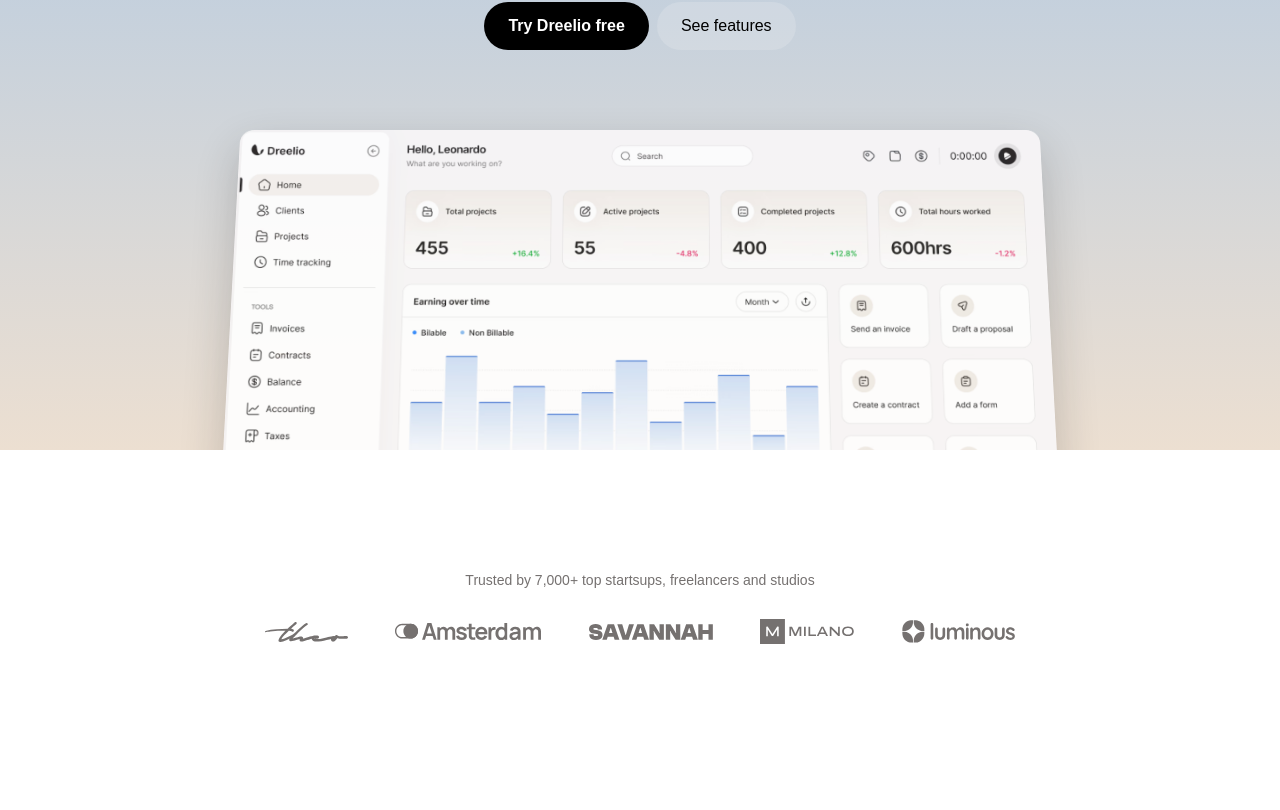
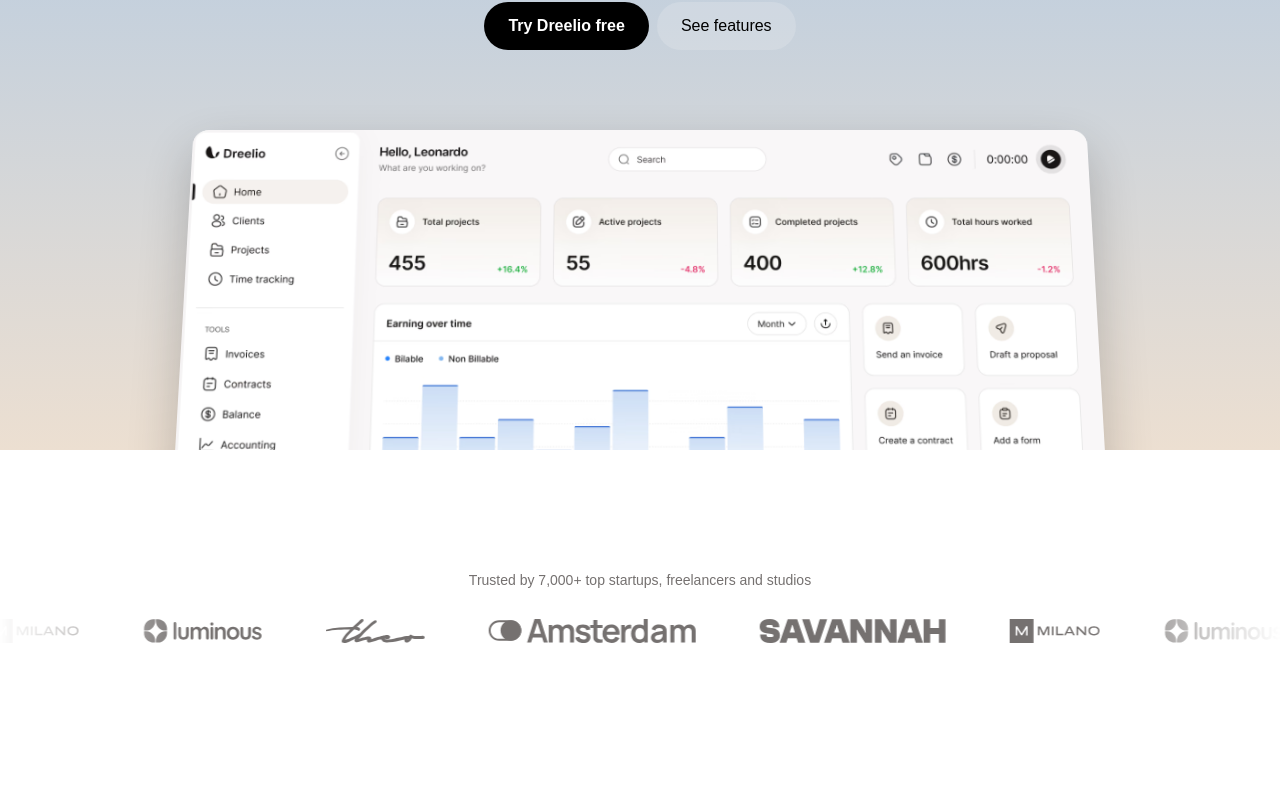
Before and after one commit to MUTHUMANIKANDAN11/dreelio-clone, a Next.js app: page / in a window 1280 px wide. Shown: the part 430-1240 px from the top of the page. Built offline with nearby package versions, Linux system fonts and the light colour scheme; a web font is replaced by a local one.

Commit message:
fix hero.png animation

```diff
--- a/app/globals.css
+++ b/app/globals.css
@@ -30,3 +30,16 @@
   color: var(--foreground);
   font-family: var(--font-sans);
 }
+
+@keyframes scroll-left {
+  0% {
+    transform: translateX(0);
+  }
+  100% {
+    transform: translateX(-50%);
+  }
+}
+
+.animate-scroll-left {
+  animation: scroll-left 20s linear infinite;
+}
--- a/components/HeroImage.tsx
+++ b/components/HeroImage.tsx
@@ -1,39 +1,31 @@
 "use client";
 
-import { motion, useScroll, useTransform, useSpring } from "framer-motion";
+import { useState } from "react";
+import { motion, useScroll, useTransform } from "framer-motion";
 
 export const HeroImage = () => {
+    const [entryDone, setEntryDone] = useState(false);
     const { scrollY } = useScroll();
 
-    const rotateXRaw = useTransform(scrollY, [0, 300], [10, 0]);
-    const scaleRaw = useTransform(scrollY, [0, 300], [0.85, 1]);
-    const opacityRaw = useTransform(scrollY, [0, 300], [0.9, 1]);
-
-    const rotateX = useSpring(rotateXRaw, { stiffness: 60, damping: 15 });
-    const scale = useSpring(scaleRaw, { stiffness: 60, damping: 15 });
-    const opacity = useSpring(opacityRaw, { stiffness: 60, damping: 15 });
+    const scrollRotateX = useTransform(scrollY, [0, 500], [8, 0]);
+    const scrollScale = useTransform(scrollY, [0, 500], [0.95, 1.05]);
 
     return (
-        <div className="hero-img mt-20" style={{ perspective: "1600px" }}>
-            <motion.div
-                initial={{ rotateX: 20, y: -30, z: -50, opacity: 0 }}
-                animate={{ rotateX: 0, y: 0, z: 0, opacity: 1 }}
-                transition={{ duration: 1.4, ease: "easeOut", delay: 0.8 }}
-                style={{ transformStyle: "preserve-3d" }}
-            >
+        <div className="hero-img mt-20" style={{ perspective: "1200px" }}>
             <motion.img
-                    src="./images/hero.png"
+                src="/images/hero.png"
                 className="rounded-2xl shadow-[0_20px_50px_rgba(0,0,0,0.2)] w-full"
-                    alt="Dashbord Hero"
+                alt="Dashboard Hero"
+                initial={{ y: 60, opacity: 0, rotateX: 16, scale: 0.9 }}
+                animate={{ y: 0, opacity: 1, rotateX: 8, scale: 0.95 }}
+                transition={{ duration: 1.2, ease: [0.25, 0.1, 0.25, 1], delay: 0.6 }}
+                onAnimationComplete={() => setEntryDone(true)}
                 style={{
-                        rotateX,
-                        scale,
-                        opacity,
+                    ...(entryDone ? { rotateX: scrollRotateX, scale: scrollScale } : {}),
                     transformOrigin: "top center",
-                        willChange: "transform, opacity"
+                    willChange: "transform",
                 }}
             />
-            </motion.div>
         </div>
     );
 };
--- a/components/HeroSection.tsx
+++ b/components/HeroSection.tsx
@@ -51,7 +51,7 @@
             <CloudImages />
 
             <div className="hero w-[100vw] h-[110vh] flex items-center flex-col bg-gradient-to-b from-[#9FC2E6] to-[#ECDFD1] bg-red-500">
-                <div className="hero-content h-[100vw] w-[940px] flex flex-col items-center mt-35">
+                <div className="hero-content w-[940px] flex flex-col items-center mt-35">
                     <AnimatedText
                         text="Run your freelance business like a pro"
                         className="hero-head text-[68px] leading-[88px] font-semibold text-center"
--- a/components/TrustedBrands.tsx
+++ b/components/TrustedBrands.tsx
@@ -4,6 +4,14 @@
     className?: string;
     titleClassName?: string;
 }
+
+const brands = [
+    "/brand1.svg",
+    "/brand2.svg",
+    "/brand3.svg",
+    "/brand4.svg",
+    "/brand5.svg",
+];
 
 export const TrustedBrands: React.FC<TrustedBrandsProps> = ({
     className = 'h-[300px]',
@@ -12,14 +20,19 @@
     return (
         <div className={`hero2 w-[100vw] flex flex-col items-center justify-start ${className}`}>
             <div className={`hero2-head text-[14px] font-400 text-[#757170] ${titleClassName}`}>
-                Trusted by 7,000+ top startsups, freelancers and studios
+                Trusted by 7,000+ top startups, freelancers and studios
             </div>
-            <div className="hero2-content w-[750px] mt-7 flex items-center justify-between">
-                <img src="./brand1.svg" alt="" />
-                <img src="./brand2.svg" alt="" />
-                <img src="./brand3.svg" alt="" />
-                <img src="./brand4.svg" alt="" />
-                <img src="./brand5.svg" alt="" />
+            <div className="hero2-content w-full mt-7 overflow-hidden relative"
+                style={{
+                    maskImage: "linear-gradient(to right, transparent 0%, black 15%, black 85%, transparent 100%)",
+                    WebkitMaskImage: "linear-gradient(to right, transparent 0%, black 15%, black 85%, transparent 100%)",
+                }}
+            >
+                <div className="flex items-center gap-16 animate-scroll-left w-max">
+                    {[...brands, ...brands, ...brands, ...brands].map((src, i) => (
+                        <img key={i} src={src} alt="" className="h-6 shrink-0" />
+                    ))}
+                </div>
             </div>
         </div>
     );
```
Lines whose indentation alone changed are shown as unchanged.
